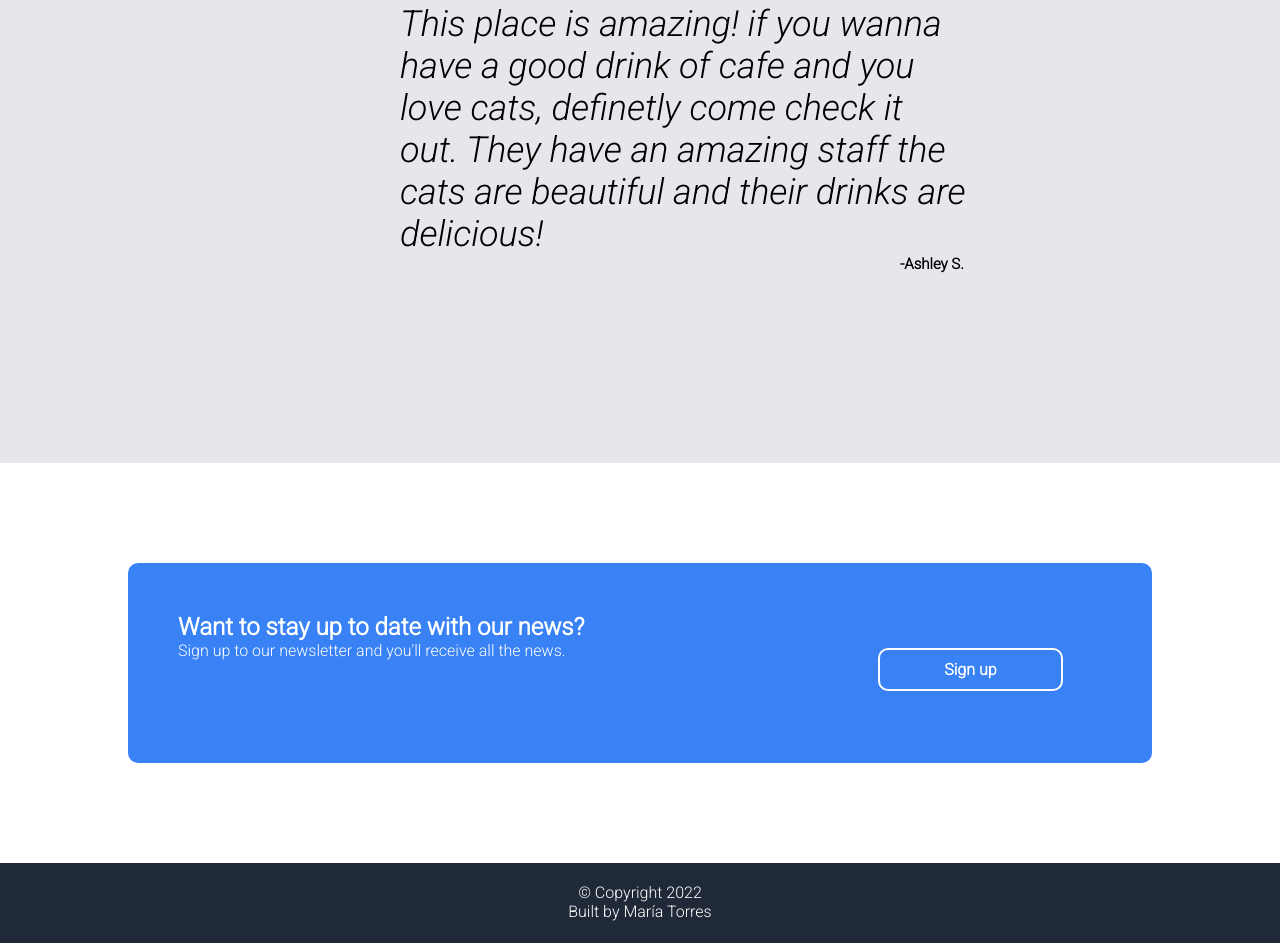
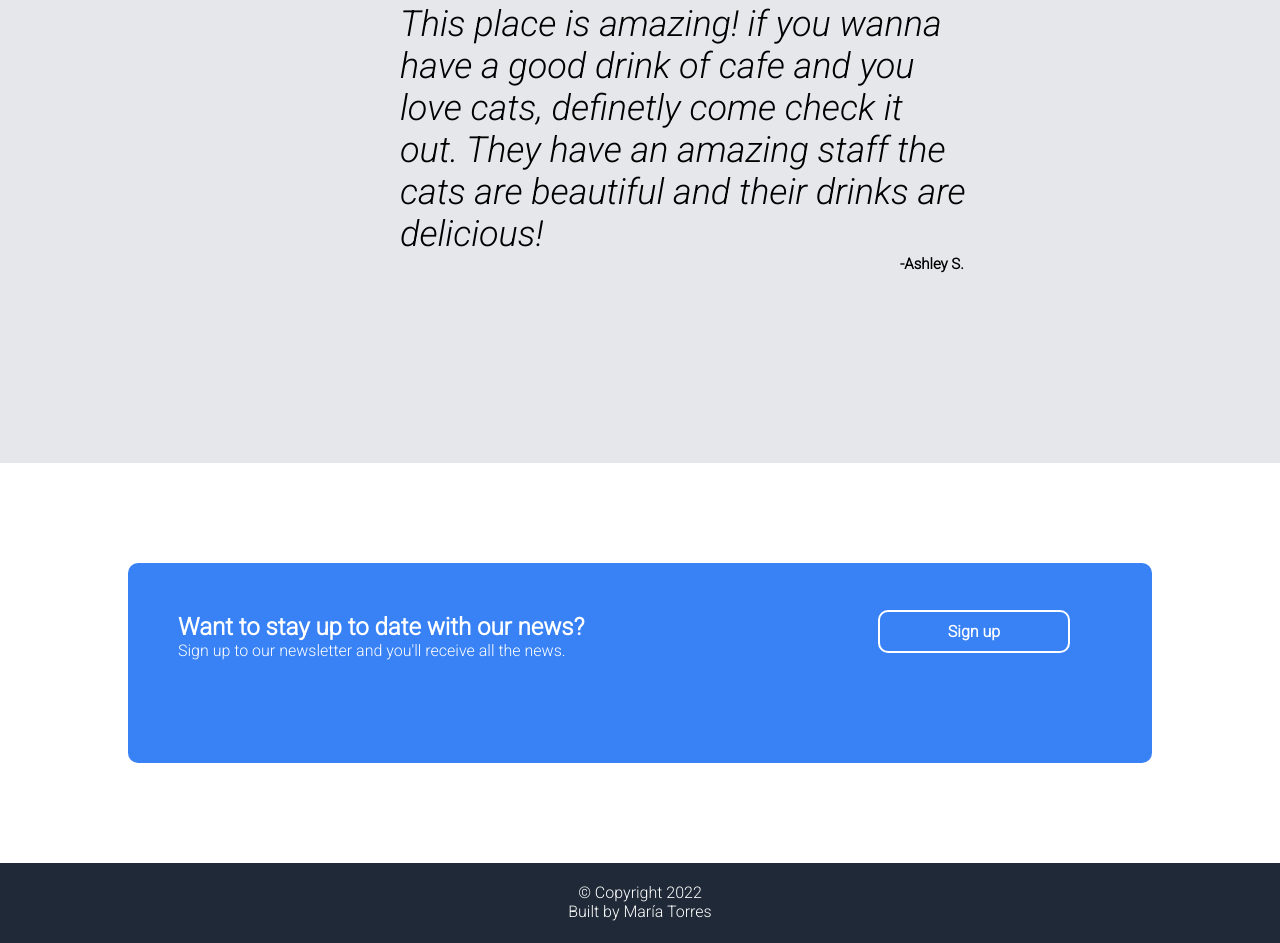
Before and after one commit to MarTorres07/landing_page, a plain HTML site: page index.html in a window 1280 px wide. Shown: the part 1587-2530 px from the top of the page. Drawn offline with Linux system fonts and the light colour scheme.

Commit message:
updated some styling

```diff
--- a/style.css
+++ b/style.css
@@ -24,6 +24,7 @@ a{
     color:white;
     font-size: 18px;
     font-family:'Roboto', sans-serif;
+
 }
 
 .header{
@@ -36,7 +37,7 @@ a{
     display: flex;
     justify-content: flex-end;
     gap:20px;
-    margin-top:-50px;
+    margin-top: -60px;
 
 }
 
@@ -160,12 +161,13 @@ h4{
     border:none;
     border-radius: 10px;
     margin-top:20px;
-    width:20%;
+    width:15%;
     font-size: 16px;
     font-weight: 700;
     border: white solid 2px;
     margin-left: 700px;
     margin-top:-50px;
+    position:absolute;
 }
 
 footer{
```
